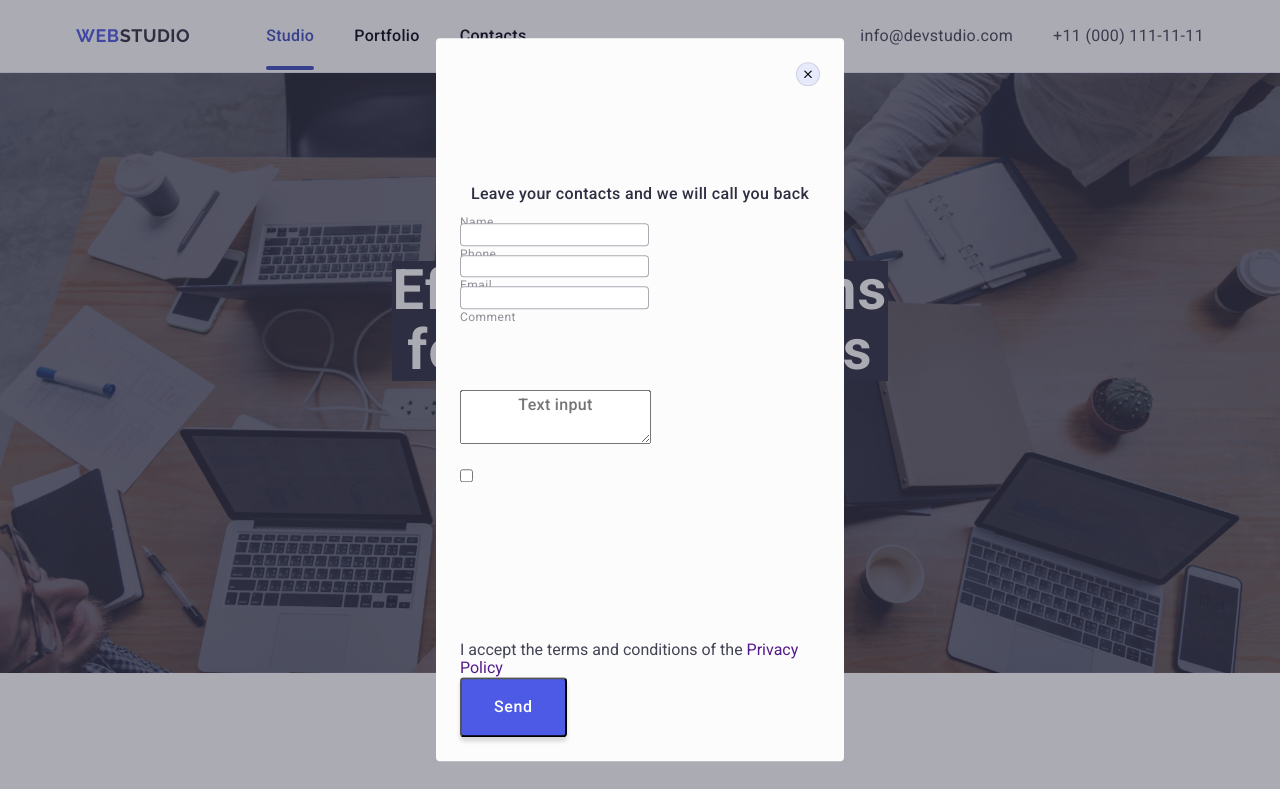
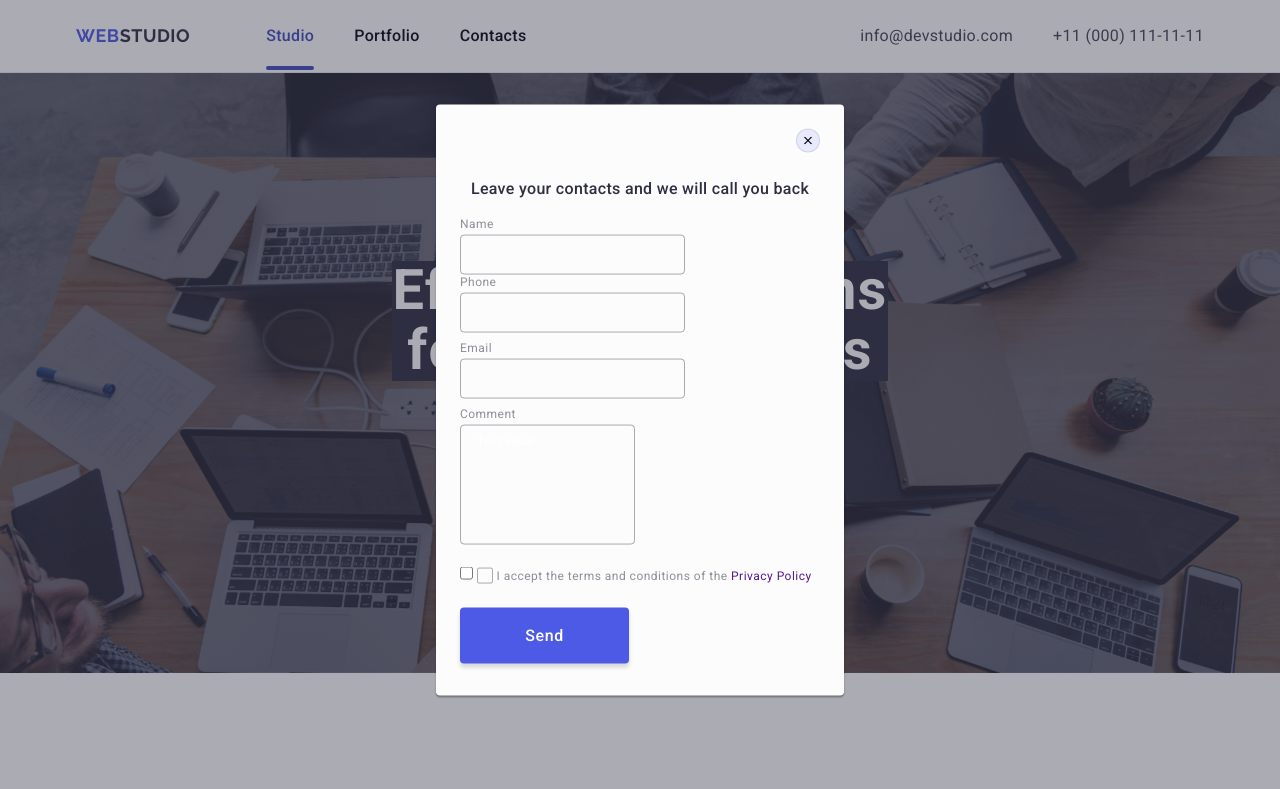
Before and after one commit to Krapa8/goit-markup-hw-05, a plain HTML site: page index.html in a window 1280 px wide. Shown: the top 789 px of the page. Drawn offline with nearby package versions, Linux system fonts and the light colour scheme.

Commit message:
21_01(2)

```diff
--- a/css/styles.css
+++ b/css/styles.css
@@ -390,9 +390,7 @@ display: flex;
 .column_one {
 margin-right: 120px;
 }
-.column_two {
 
-}
    .logo {
          color: #4d5ae5;
          font-family: Raleway, sans-serif;
@@ -491,15 +489,17 @@ margin-right: 120px;
    opacity: 0;
    visibility: hidden;
    position: none;
-    transition: opacity 250mls cubic-bezier(0.4, 0, 0.2, 1), visibility 250mls cubic-bezier(0.4, 0, 0.2, 1);
+    transition: opacity 250ms cubic-bezier(0.4, 0, 0.2, 1), visibility 250ms cubic-bezier(0.4, 0, 0.2, 1);
 
   }
   .is-open {
 opacity: 1;
 visibility: visible;
 pointer-events: auto;
+  }
 
-  }
+
+
   .modal {
     position: absolute;
     top: 50%;
@@ -510,10 +510,11 @@ margin-right: 120px;
     border-radius: 4px;
       background: #FCFCFC;
       padding: 72px 24px 24px 24px;
-      transition: transform 250 mls cubic-bezier(0.4, 0, 0.2, 1)
+      transition: transform 250 mls cubic-bezier(0.4, 0, 0.2, 1);
       box-shadow: 0px 1px 1px rgba(0, 0, 0, 0.14),
         0px 1px 3px rgba(0, 0, 0, 0.12),
         0px 2px 1px rgba(0, 0, 0, 0.2);
+        transition: transform 250ms cubic-bezier(0.4, 0, 0.2, 1);
     }
     .modal-close-btn {
       position:absolute;
@@ -529,15 +530,15 @@ background-color:#e7e9fc;
 display: flex;
 justify-content: center;
 align-items: center;
-transition: background-color 250 mls cubic-bezier(0.4, 0, 0.2, 1), border 250 mls cubic-bezier(0.4, 0, 0.2, 1);
+transition: background-color 250ms cubic-bezier(0.4, 0, 0.2, 1), border 250ms cubic-bezier(0.4, 0, 0.2, 1);
     }
     .modal-close-btn:hover,
     .modal-close-btn:focus{
       background-color: #404BBF;
       border: none;
     }
-.modal-close-icon{
-  transition: fill 250 mls cubic-bezier(0.4, 0, 0.2, 1);
+.modal-close-icon {
+  transition: fill 250ms cubic-bezier(0.4, 0, 0.2, 1);
 }
     .modal-close-btn:hover > .modal-close-icon,
     .modal-close-btn:focus > .modal-close-icon{
@@ -550,10 +551,13 @@ transition: background-color 250 mls cubic-bezier(0.4, 0, 0.2, 1), border 250 ml
     font-size: 16px;
     font-style: normal;
     font-weight: 500;
-    line-height: 24px;
+    line-height: 1.5;
     letter-spacing: 0.02em;
     margin-bottom: 16px;
-    margin-top: 72px;
+
+
+
+
 }
 
 .modal-field {
@@ -569,20 +573,45 @@ transition: background-color 250 mls cubic-bezier(0.4, 0, 0.2, 1), border 250 ml
 .modal-label {
   color:#8E8F99;
   display: block;
-
     font-size: 12px;
     font-style: normal;
     font-weight: 400;
-    line-height: 1.17px;
-   margin-botton: 4px;
+    line-height: 1.17;
+   margin-bottom: 4px;
     letter-spacing: 0.04em;
+}
+.name-line {
+position: relative;
 }
 
 .modal-input {
   border-radius: 4px;
     border: 1px solid rgba(46, 47, 66, 0.40);
+    width: 100%;
+    height: 40px;
+    background-color: transparent;
+    padding-left: 38px;
+    outline: transparent;
+    transition: border-color 250ms cubic-bezier(0.4, 0, 0.2, 1);
+}
+
+.modal-input:focus {
+  border-color: #4D5AE5;
+}
+.name_phone_mail-icon {
+  position: absolute;
+  left: 16px;
+  top: 50%;
+  transform: translateY(-50%);
+  transition: fill 250ms cubic-bezier(0.4, 0, 0.2, 1);
+}
+.modal-field-four {
+  margin-bottom: 16px;
 }
 .button-modal {
+  display: block;
+  min-width: 169px;
+  height: 56px;
   padding: 16px 32px;
 border-radius: 4px;
 background: #4D5AE5;
@@ -590,9 +619,110 @@ box-shadow: 0px 4px 4px 0px rgba(0, 0, 0, 0.15);
 color: #FFF;
 text-align: center;
   font-size: 16px;
+  font-weight: 500;
+  line-height: 24px;
+  letter-spacing: 0.04em;
+  cursor: pointer;
+  border: none;
+  transition: background-color 250ms cubic-bezier(0.4, 0, 0.2, 1);
+
+}
+.modal-text-area {
+  width: 100%;
+    height: 120px;
+    font-size: 12px;
+    line-height: 1.17;
+    letter-spacing: 0.04em;
+    color: rgba(46, 47, 66, 0.4);
+    border: 1px solid rgba(46, 47, 66, 0.4);
+    border-radius: 4px;
+    background-color: transparent;
+    padding: 8px 16px;
+    outline: transparent;
+    resize: none;
+    transition: border-color 250ms cubic-bezier(0.4, 0, 0.2, 1);
+}
+.modal-text-area :focus {
+  border-color: #4D5AE5;
+}
+.final-check {
+  margin-bottom: 24px;
+}
+
+.check-input :checked > .policy-span {
+  fill: #F4F4FD;
+
+}
+.check-text {
+  font-size: 12px;
+  line-height: 1.17;
+  letter-spacing: 0.04em;
+  color: #8e8f99;
+}
+.policy-span {
+  width: 16px;
+  height: 16px;
+  border: 1px solid rgba(46, 47, 66, 0.4);
+  border-radius: 2px;
+  transition: background-color 250ms cubic-bezier(0.4, 0, 0.2, 1), border 250ms cubic-bezier(0.4, 0, 0.2, 1), fill 250ms cubic-bezier(0.4, 0, 0.2, 1);
+  display: inline-flex;
+  align-items: center;
+  justify-content: center;
+  fill: transparent;
+}
+
+.subscribe {
+  margin-bottom: 16px;
+  color: #FFF;
+    font-size: 16px;
     font-style: normal;
     font-weight: 500;
     line-height: 24px;
+
+    letter-spacing: 0.02em;
+}
+.form-subscribe {
+  display: flex;
+  gap: 24px;
+
+}
+.e-mail {
+  width: 264px;
+  height: 40px;
+  border: 1px solid #ffffff;
+  background-color: transparent;
+  font-size: 12px;
+  font-size: 12px;
+  letter-spacing: 0.04em;
+  padding-left: 16px;
+  box-shadow: 0px 4px 4px rgba(0, 0, 0, 0.15);
+  border-radius: 4px;
+  color: #ffffff;
+}
+::placeholder {
+  color: #ffffff;
+
+}
+.subscribe-button {
+  min-width: 165px;
+  height: 40px;
+  display: flex;
+  justify-content: center;
+  align-items: center;
+    font-family: Roboto;
+    font-size: 16px;
+    font-style: normal;
+    font-weight: 500;
+    line-height: 1.5;
     letter-spacing: 0.04em;
 
+  color: #FFF;
+    cursor: pointer;
+    background-color: #4D5AE5;
+    border: none;
+    border-radius: 4px;
 }
+.subscribe-icon {
+  margin-left: 16px;
+
+}
--- a/index.html
+++ b/index.html
@@ -437,6 +437,7 @@
 
     <footer class="footer_description">
       <div class="container-test">
+
         <div class="column_one">
           <a href="./index.html" class="logo"
             >Web<span class="studio-logo-footer">Studio</span></a
@@ -480,8 +481,26 @@
             </li>
           </ul>
         </div>
+        <div class="footer-modal">
+          <p class="subscribe">Subscribe</p>
+          <form class="form-subscribe">
+            <label class="footer-email">
+              <input
+              name="mail"
+              type="email"
+              placeholder="E-mail"
+              class="e-mail"
+              />
+            </label>
+            <button type="submit" class="subsribe-button">Subscribe</button>
+            <svg class="subscribe-icon" width="24" height="24">
+              <use href="./images/icons.svg#icon-Frame-subscribe"></use>
+            </svg>
+          </form>
+        </div>
       </div>
     </footer>
+
     <div class="backdrop is-open">
       <div class="modal">
         <button type="button" class="modal-close-btn">
@@ -492,50 +511,75 @@
 
         <p class="modal-text">Leave your contacts and we will call you back</p>
         <form>
+
           <div class="modal-field">
             <label class="modal-label" for="user-name">Name</label>
+            <div class="name-line">
               <input
                 type="text"
                 name="user-name"
                 id="user-name"
                 class="modal-input"
              />
+              <svg class="name_phone_mail-icon" width="18" height="24">
+                <use href="./images/icons.svg#icon-person-modal"></use>
+              </svg>
           </div>
+
           <div class="modal-field">
             <label class="modal-label" for="phone">Phone</label>
-            <input type="tel" name="user-tel" id="phone" class="modal-input" />
+           <div class="name-line">
+              <input
+              type="tel"
+              name="user-tel"
+              id="phone"
+              class="modal-input"
+              />
+              <svg class="name_phone_mail-icon" width="18" height="24">
+                <use href="./images/icons.svg#icon-phone-modal"></use>
+              </svg>
            </div>
+          </div>
+
           <div class="modal-field">
             <label class="modal-label" for="email">Email</label>
+           <div class="name-line">
               <input
                 type="email"
                 name="user-email"
                 id="email"
                 class="modal-input"
               />
+              <svg class="name_phone_mail-icon" width="18" height="24">
+                <use href="./images/icons.svg#icon-email-modal"></use>
+              </svg>
+           </div>
           </div>
 
-          <div class="modal-field">
-            <label class="modal-label" for="comment">Comment</label>
+          <div class="modal-field-four">
+            <label class="modal-label" for="user-comment">Comment</label>
             <textarea
               name="user-comment"
-              id="comment"
-              class="modal-text"
+              id="user-comment"
+              class="modal-text-area"
               placeholder="Text input"
             ></textarea>
           </div>
-          <div>
+
+
+
+          <div class="final-check">
             <input
               type="checkbox"
-              name="policy"
-              id="policy"
+              name="user-privacy"
+              id="user-privacy"
               class="check-input"
               value="true"
             />
             <label for="policy" class="check-text">
-              <span>
-                <svg class="check-icon" width="" height="">
-                  <use href=""></use>
+              <span class="policy-span">
+                <svg class="check-icon" width="10" height="8">
+                  <use href="./images/icons.svg#icon-Checkbox-2"></use>
                 </svg>
               </span>
               I accept the terms and conditions of the
```
Also changed, not shown: images/icons.svg. Lines whose indentation alone changed are shown as unchanged.
